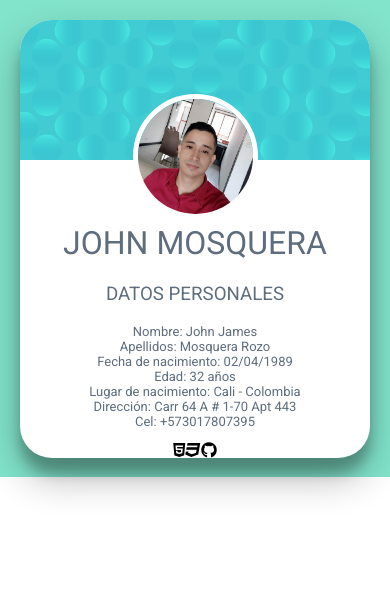
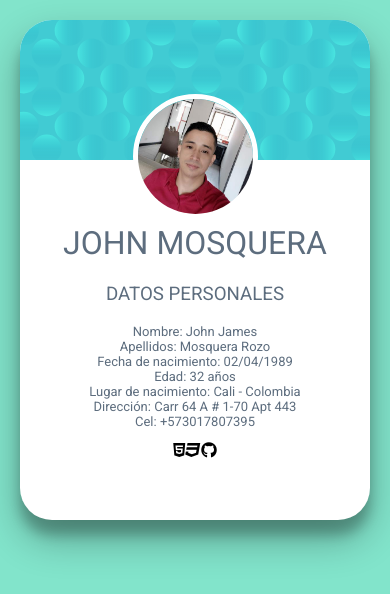
Before and after one commit to JotaJotaM1/Curriculum, a plain HTML site: page index.html in a window 390 px wide. Drawn offline with Linux system fonts and the light colour scheme.

Commit message:
update media heigth

```diff
--- a/css/style.css
+++ b/css/style.css
@@ -79,9 +79,12 @@ h3 {
 @media (max-width: 480px) {
   main {
     width: 100%;
-    height: auto;
+    height: 100vh;
     display: flex;
     justify-content: center;
     background-color: rgb(130, 228, 203);
   }
+  .container {
+    height: 500px;
+  }
 }
```
